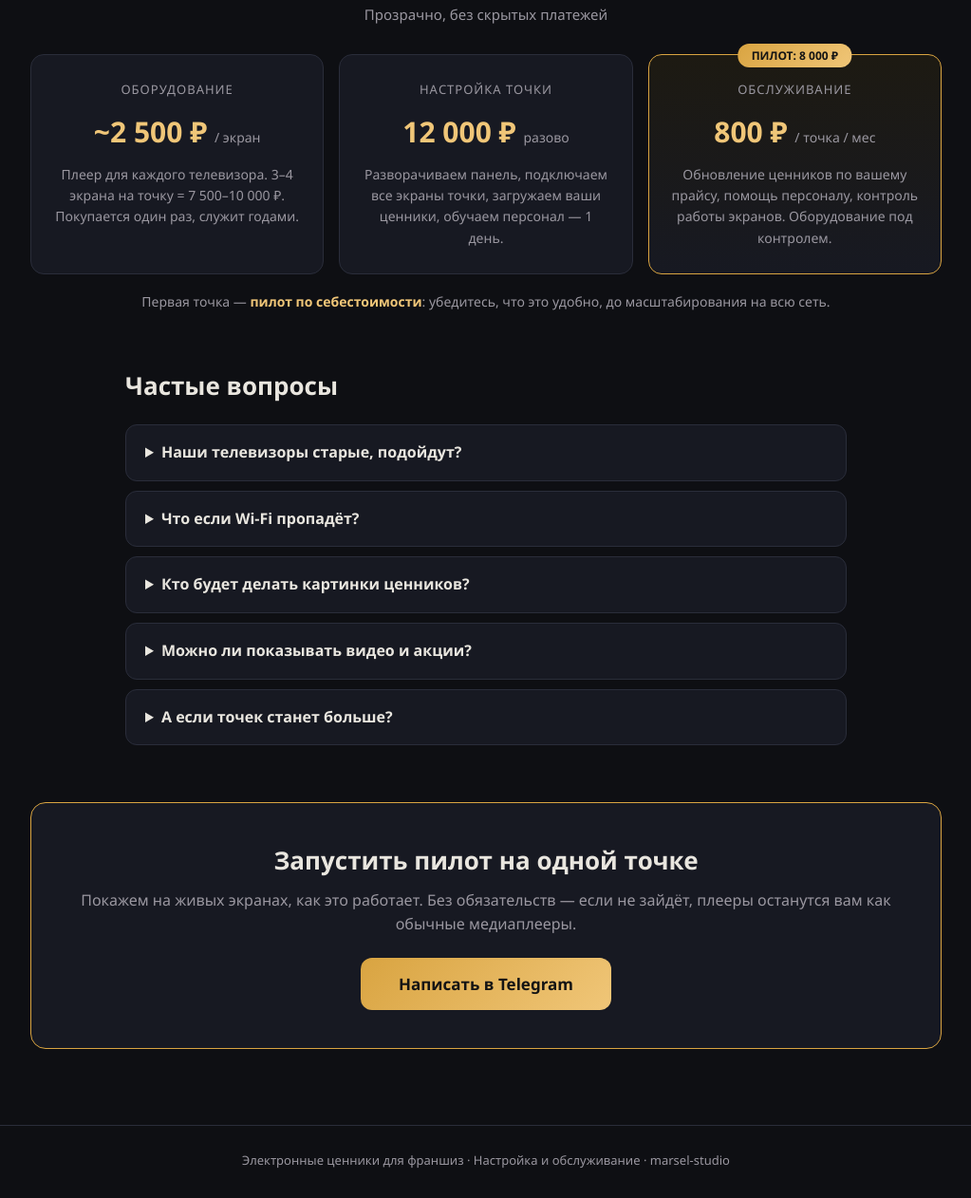
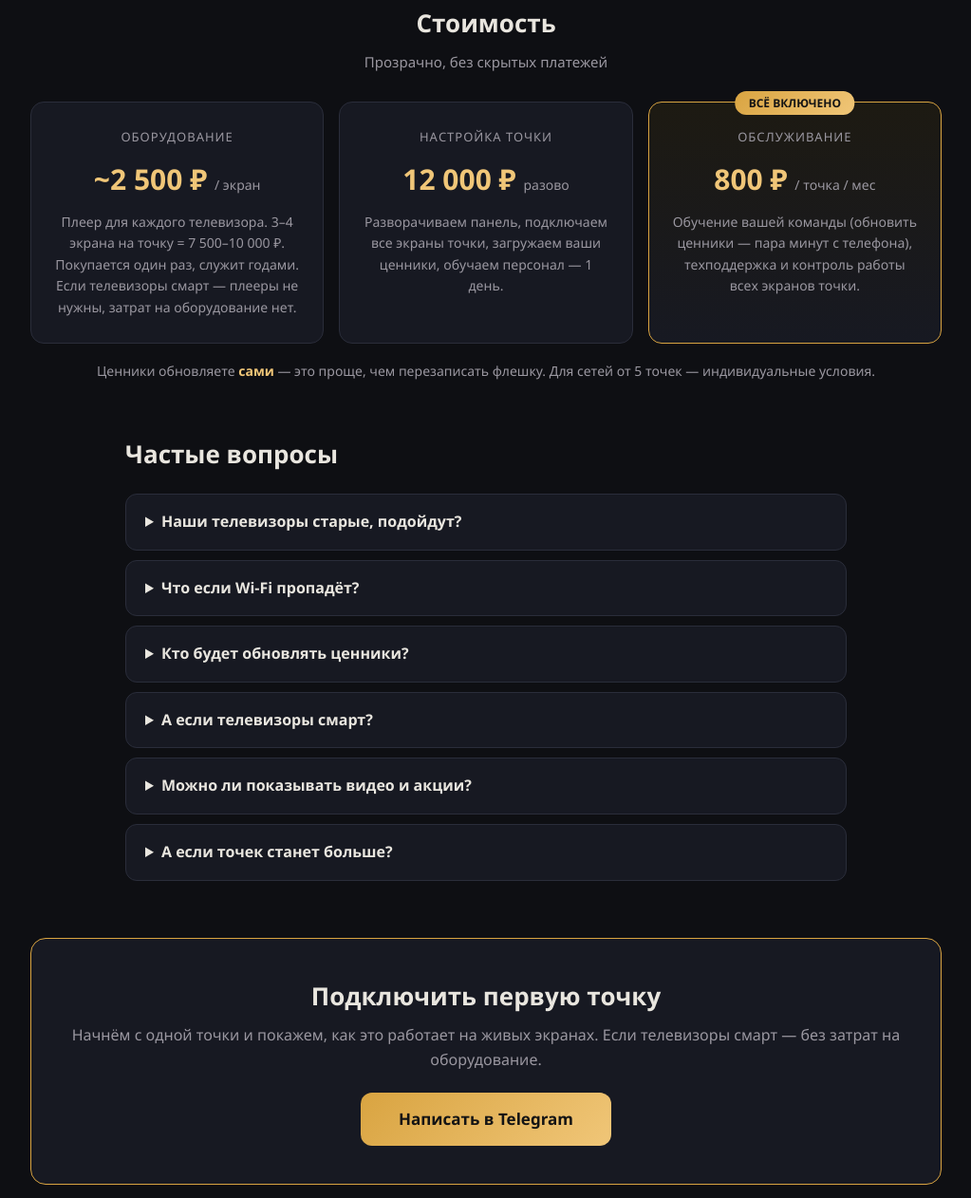
Before and after one commit to marsel-studio/cenniki-signage, a plain HTML site: page index.html in a window 1280 px wide. Shown: the part 1419-2681 px from the top of the page at 95% size, without its empty margins (128-1151 px from the left). Drawn offline with Linux system fonts and the light colour scheme.

Commit message:
Update: no pilot pricing, self-service updates, smart-TV zero hardware

```diff
--- a/index.html
+++ b/index.html
@@ -74,6 +74,7 @@
       <div class="badge">Хватит <b>Wi-Fi точки</b></div>
       <div class="badge">3–4 экрана на точку — <b>не проблема</b></div>
       <div class="badge">Управление <b>с телефона</b></div>
+      <div class="badge"><b>Смарт-ТВ?</b> Оборудование не нужно</div>
     </div>
   </div>
 </header>
@@ -120,7 +121,7 @@
     <div class="price-card">
       <div class="who">Оборудование</div>
       <div class="val">~2 500 ₽ <small>/ экран</small></div>
-      <p>Плеер для каждого телевизора. 3–4 экрана на точку = 7 500–10 000 ₽. Покупается один раз, служит годами.</p>
+      <p>Плеер для каждого телевизора. 3–4 экрана на точку = 7 500–10 000 ₽. Покупается один раз, служит годами. Если телевизоры смарт — плееры не нужны, затрат на оборудование нет.</p>
     </div>
     <div class="price-card">
       <div class="who">Настройка точки</div>
@@ -128,27 +129,28 @@
       <p>Разворачиваем панель, подключаем все экраны точки, загружаем ваши ценники, обучаем персонал — 1 день.</p>
     </div>
     <div class="price-card hot">
-      <div class="hot-tag">ПИЛОТ: 8 000 ₽</div>
+      <div class="hot-tag">ВСЁ ВКЛЮЧЕНО</div>
       <div class="who">Обслуживание</div>
       <div class="val">800 ₽ <small>/ точка / мес</small></div>
-      <p>Обновление ценников по вашему прайсу, помощь персоналу, контроль работы экранов. Оборудование под контролем.</p>
+      <p>Обучение вашей команды (обновить ценники — пара минут с телефона), техподдержка и контроль работы всех экранов точки.</p>
     </div>
   </div>
-  <p class="note">Первая точка — <b>пилот по себестоимости</b>: убедитесь, что это удобно, до масштабирования на всю сеть.</p>
+  <p class="note">Ценники обновляете <b>сами</b> — это проще, чем перезаписать флешку. Для сетей от 5 точек — индивидуальные условия.</p>
 
   <div class="faq">
     <h2 style="text-align:left">Частые вопросы</h2>
     <p class="h2s" style="text-align:left;margin-bottom:20px"></p>
     <details><summary>Наши телевизоры старые, подойдут?</summary><p>Подойдёт любой телевизор или монитор с HDMI-входом. Возраст и «умность» не важны — мозгом становится плеер.</p></details>
     <details><summary>Что если Wi-Fi пропадёт?</summary><p>Плеер хранит текущий контент локально: экран продолжит показывать последний загруженный прайс, пока сеть не вернётся. Телевизоры не гаснут.</p></details>
-    <details><summary>Кто будет делать картинки ценников?</summary><p>Мы. Присылаете прайс файлом или даже фото — готовые макеты ценников загружаются на экраны. Входит в обслуживание.</p></details>
+    <details><summary>Кто будет обновлять ценники?</summary><p>Вы сами — это проще, чем перезаписать флешку: загрузили новую картинку, и она сразу на всех нужных экранах. Мы обучаем вашу команду и остаёмся на подхвате.</p></details>
+    <details><summary>А если телевизоры смарт?</summary><p>Тогда плееры не нужны вообще: приложение ставится прямо на телевизор. Трат на оборудование — ноль.</p></details>
     <details><summary>Можно ли показывать видео и акции?</summary><p>Да: видео, анимация, бегущие строки, автоматическое включение акций по датам (например, «Скидки выходного дня»).</p></details>
     <details><summary>А если точек станет больше?</summary><p>Новая точка добавляется в панель за один визит: плееры подключаются, ценники приезжают автоматически из вашего шаблона.</p></details>
   </div>
 
   <div class="cta">
-    <h2>Запустить пилот на одной точке</h2>
-    <p>Покажем на живых экранах, как это работает. Без обязательств — если не зайдёт, плееры останутся вам как обычные медиаплееры.</p>
+    <h2>Подключить первую точку</h2>
+    <p>Начнём с одной точки и покажем, как это работает на живых экранах. Если телевизоры смарт — без затрат на оборудование.</p>
     <a class="btn" href="https://t.me/mira_sunside">Написать в Telegram</a>
   </div>
 </div>
```
